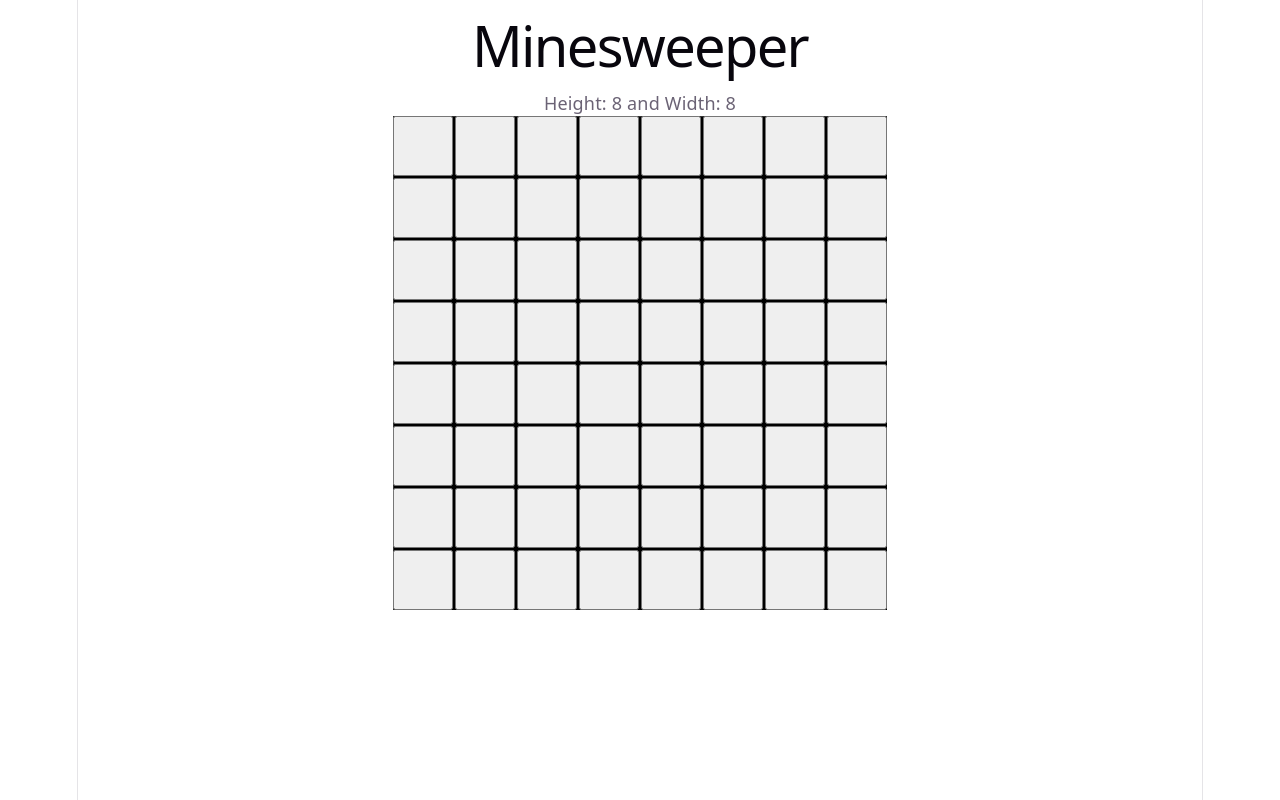
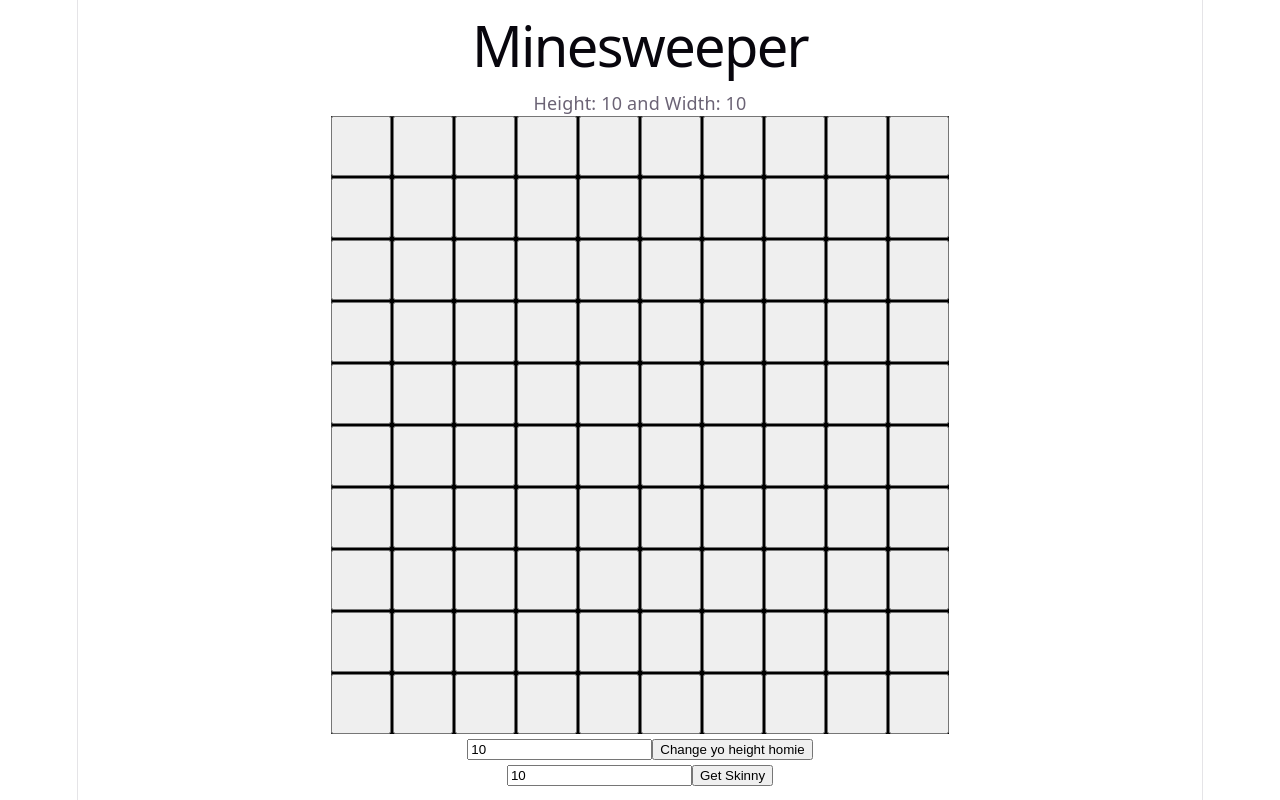
Before and after one commit to cijid/minesweepah, a React (Vite) app in the folder minesweepah/: page / in a window 1280 px wide. Built offline with nearby package versions, Linux system fonts and the light colour scheme.

Commit message:
Added controls for row and column sizes

```diff
--- a/minesweepah/src/App.jsx
+++ b/minesweepah/src/App.jsx
@@ -9,12 +9,40 @@ import { Link, Route, Routes} from 'react-router-dom'
 
 function App() {
   const [gameState, setGameState] = useState(null)
-  const [board, setBoard] = useState([8,8])
+  const [board, setBoard] = useState([10,10])
+  const [boardHeightInput, setBoardHeightInput] = useState("10");
+  const [boardWidthInput, setBoardWidthInput] = useState("10");
+
+  const handleChangeBoardHeight = (event) => {
+    event.preventDefault();
+    const newHeight = boardHeightInput;
+    setBoard([newHeight, board[1]]);
+
+
+  }
+
+    const handleChangeBoardWidth = (event) => {
+    event.preventDefault();
+    const newWidth = boardWidthInput;
+    setBoard([board[0], newWidth]);
+
+
+  }
 
   return (
     <>
     <h1 className="gameName">Minesweeper</h1>
     <GameBoard board={board}/>
+    <form onSubmit={handleChangeBoardHeight}>
+      <input type="text" value={boardHeightInput} onChange={(event) => setBoardHeightInput(event.target.value)} placeholder="Enter a value if you so wish dude"/>
+      <button type="submit">Change yo height homie</button>
+
+    </form>
+    <form onSubmit={handleChangeBoardWidth}>
+      <input type="text" value={boardWidthInput} onChange={(event) => setBoardWidthInput(event.target.value)} placeholder="Enter a value if you so wish dude"/>
+      <button type="submit">Get Skinny</button>
+
+    </form>
     </>
   )
 }
--- a/minesweepah/src/GameBoard.jsx
+++ b/minesweepah/src/GameBoard.jsx
@@ -13,6 +13,7 @@ function GameBoard({ board }) {
   const [boardDimensions, setBoardDimensions] = useState([]);
 
 
+  //Create Array of Arrays
   useEffect(() => {
     const mineBoard = [];
 
@@ -37,7 +38,7 @@ function GameBoard({ board }) {
         role="grid"
         style={{
           gridTemplateColumns: `repeat(${boardWidth}, 60px)`,
-          gridTemplateRows: `repeat(${boardWidth}, 60px)`,
+          gridTemplateRows: `repeat(${boardHeight}, 60px)`,
         }}
       >
         {boardDimensions.map((row, rowIndex) =>
@@ -46,15 +47,6 @@ function GameBoard({ board }) {
           ))
         )}
       </div>
-
-
-
-
-
-
-
-
-
     </>
   )
 }
```
Also changed, not shown: 1 other file (tests, documents, lock files or other folders).
